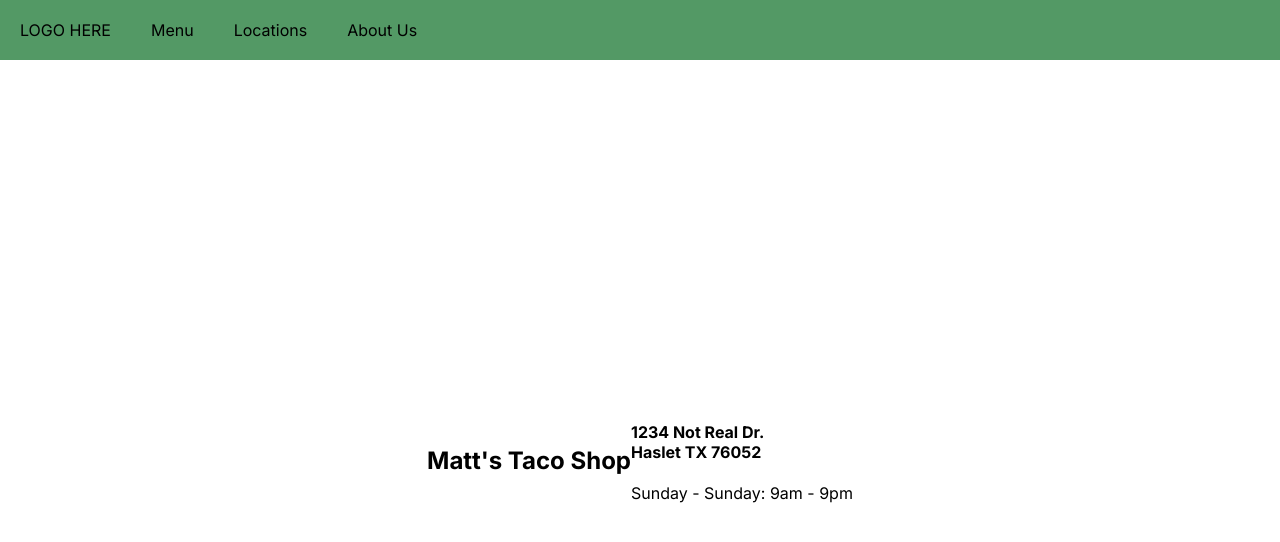
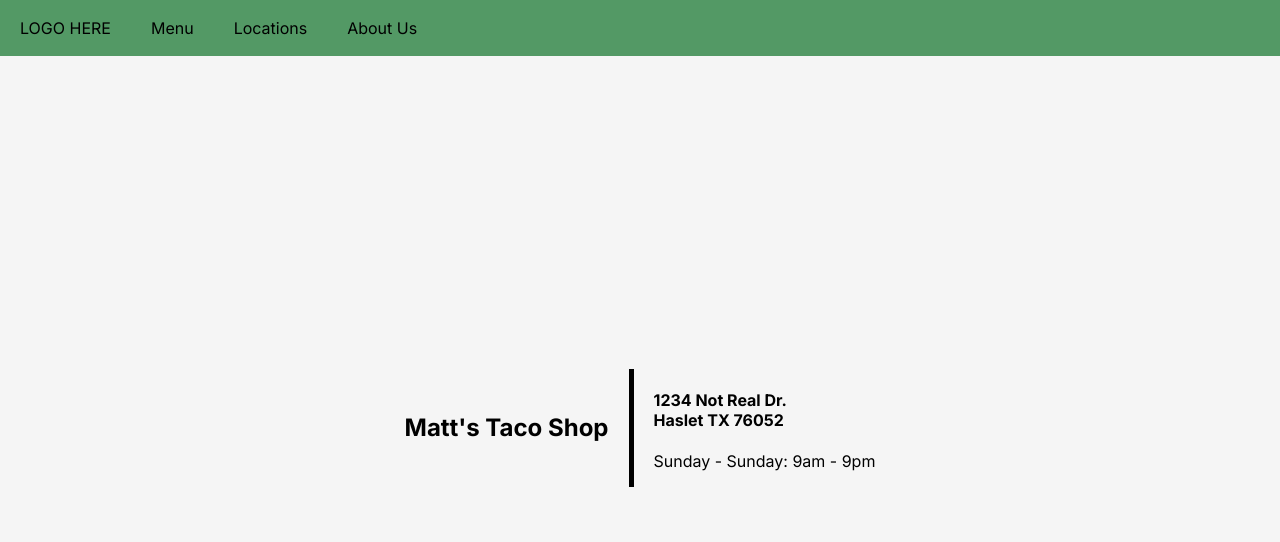
Before and after one commit to chapmanm3/example-restaurant-app, a Next.js app: page / in a window 1280 px wide. Shown: the top 542 px of the page. Built offline with nearby package versions, Linux system fonts and the light colour scheme.

Commit message:
home page work

```diff
--- a/src/app/globals.css
+++ b/src/app/globals.css
@@ -1,5 +1,6 @@
-body {
-  width: 100vw;
-  height: 100vh;
+html, body {
+  width: 100%;
+  height: 100%;
+  background: #F5F5F5;
   margin: 0px;
 }
--- a/src/app/page.module.css
+++ b/src/app/page.module.css
@@ -1,4 +1,6 @@
 .mainText {
   width: 100%;
   height: 100%;
+  display: flex;
+  flex-direction: column;
 }
--- a/src/components/HomePageBody/HomePageBody.tsx
+++ b/src/components/HomePageBody/HomePageBody.tsx
@@ -4,7 +4,7 @@ import styles from "./homePageBody.module.css"
 export default function HomePageBody() {
   return (
     <div className={styles.homePageContainer}>
-      <h2>Matt's Taco Shop</h2>
+      <h2 className={styles.nameText}>Matt's Taco Shop</h2>
       <div className={styles.locationDateContainer}>
         <h4>1234 Not Real Dr.<br/>Haslet TX 76052</h4>
         <p>
--- a/src/components/HomePageBody/homePageBody.module.css
+++ b/src/components/HomePageBody/homePageBody.module.css
@@ -7,5 +7,10 @@
 }
 
 .locationDateContainer {
+  border-left: 5px solid black;
+  padding-left: 20px;
+}
 
+.nameText {
+  margin-right: 20px;
 }
```
